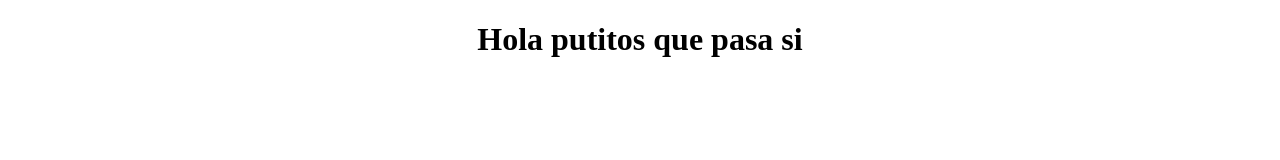
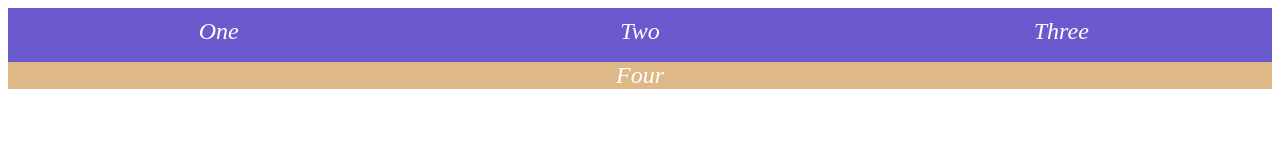
Before and after one commit to HernanBermudez/Curso_CodoaCodo, a plain HTML site: page Trabajo practico HTML, CSS, Javascript/index.html in a window 1280 px wide. Drawn offline with Linux system fonts and the light colour scheme.

Commit message:
Grid
First grid structures

```diff
--- a/Trabajo practico HTML, CSS, Javascript/index.html
+++ b/Trabajo practico HTML, CSS, Javascript/index.html
@@ -4,10 +4,20 @@
     <meta charset="UTF-8">
     <meta http-equiv="X-UA-Compatible" content="IE=edge">
     <meta name="viewport" content="width=device-width, initial-scale=1.0">
-    <title>Document</title>
+    <link rel="stylesheet" href="style.css">
+    <title>Quindianos</title>
+
 </head>
 <body>
-    <h1><center>Hola putitos que pasa si</center></h1>
+    <section>
+        <div class="wrapper">
+            <div class="box_header">One</div>
+            <div class="box_header">Two</div>
+            <div class="box_header">Three</div>
+            <div class="box_header_text">Four</div>
+          </div>
+    </section>
+
 
 </body>
 </html>
--- a/Trabajo practico HTML, CSS, Javascript/style.css
+++ b/Trabajo practico HTML, CSS, Javascript/style.css
@@ -0,0 +1,38 @@
+.box_header {
+  background-color: slateblue;
+  padding: 10px;
+  color: white;
+  text-align: center;
+  font-size: x-large;
+  font-style: italic;
+}
+
+.box_header_text {
+
+  background-color:burlywood;
+  padding: 0px;
+  color: white;
+  text-align: center;
+  font-size: x-large;
+  font-style: italic;
+  grid-column-start: 1;
+  grid-column-end: 4;
+
+}
+
+.wrapper {
+    display: grid;
+    grid-template-columns: 1fr 1fr 1fr;
+    grid-template-rows: 2fr 1fr ;
+
+    gap: 20 px;
+    background-color: gainsboro ;
+  }
+
+@media screen and (max-width: 768px){
+  .wrapper {
+
+
+
+  }
+}
```
